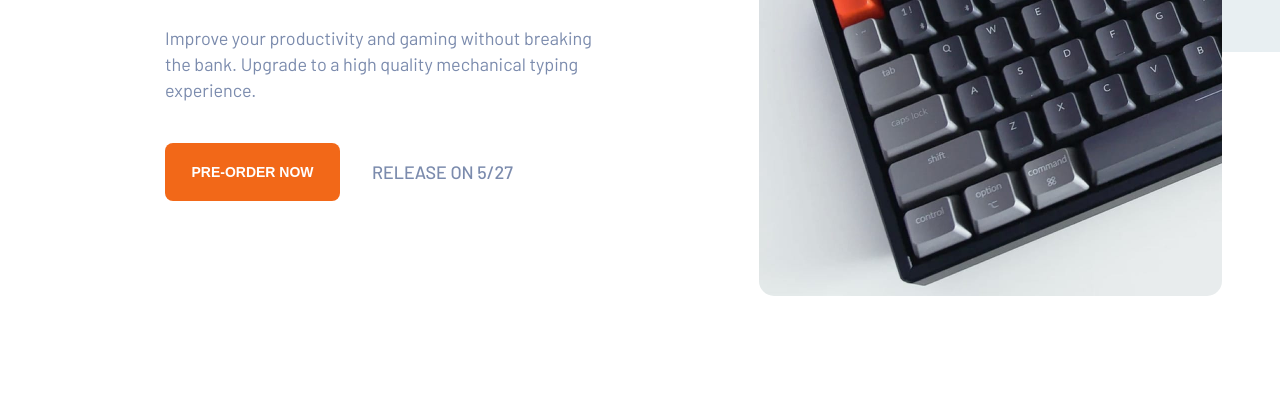
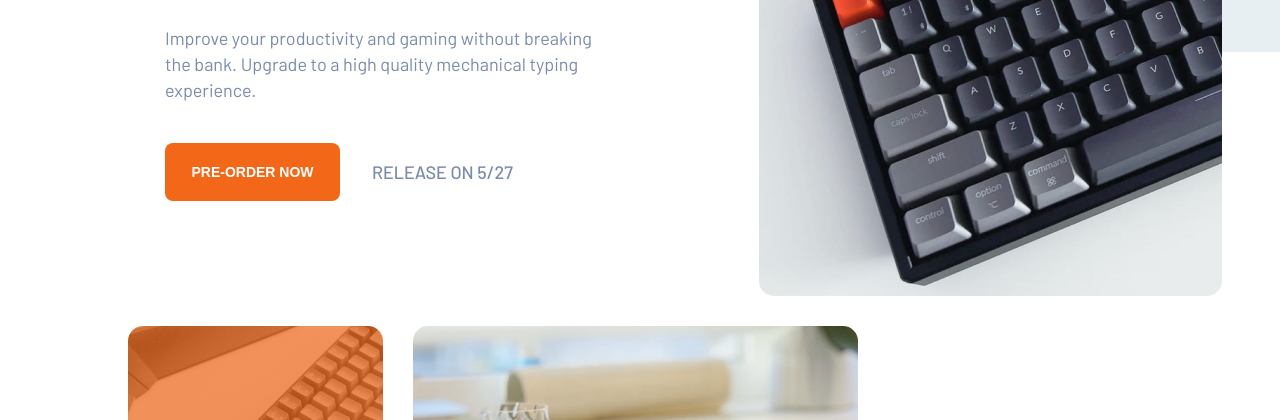
Before and after one commit to Drallas/Typemaster-Pre-Launch-Landing-Page, a plain HTML site: page index.html in a window 1280 px wide. Shown: the part 380-800 px from the top of the page. Drawn offline with Linux system fonts and the light colour scheme.

Commit message:
layout scroll and Grid issue..

```diff
--- a/app/sass/app.scss
+++ b/app/sass/app.scss
@@ -10,7 +10,3 @@
 @import "sections/intro";
 @import "sections/features";
 @import "layout/footer";
-
-.wrapper {
-    overflow-x: hidden;
-}
--- a/app/sass/layout/_grid.scss
+++ b/app/sass/layout/_grid.scss
@@ -1,8 +1,8 @@
 // Mobile Grid Container
 .grid-container {
   display: grid;
-  grid-template-columns: 100%;
-  grid-template-rows: 100% 100% 100%;
+  grid-template-columns: auto;
+  grid-template-rows: repeat(3,auto);
   grid-template-areas:
     "cta_grid-area"
     "intro-grid-area"
--- a/app/sass/layout/_header.scss
+++ b/app/sass/layout/_header.scss
@@ -4,6 +4,7 @@
   max-width: 21.875rem;
   text-align: center;
   margin: 1.4375rem auto 4rem auto;
+
 
   &__logo {
     align-self: center;
--- /dev/null
+++ b/app/sass/pages/_home.scss
@@ -0,0 +1,5 @@
+body {
+  font-family: $barlow;
+  background-color: $real-white;
+  overflow-x: hidden;
+}
--- a/app/sass/pages/home.scss
+++ /dev/null
@@ -1,5 +0,0 @@
-body {
-    font-family: $barlow;
-    background-color: $real-white;
-    overflow-x: hidden;
-}
--- a/app/sass/sections/_cta.scss
+++ b/app/sass/sections/_cta.scss
@@ -3,6 +3,7 @@
   flex-direction: column;
   margin: 0 auto 0 auto;
   max-width: 25rem;
+
 
   &__intro {
     margin-left: 24px;
--- /dev/null
+++ b/dist/css/home.css
@@ -0,0 +1,3 @@
+.wrapper {
+  overflow-x: hidden;
+}
```
Also changed, not shown: dist/css/app.css.
